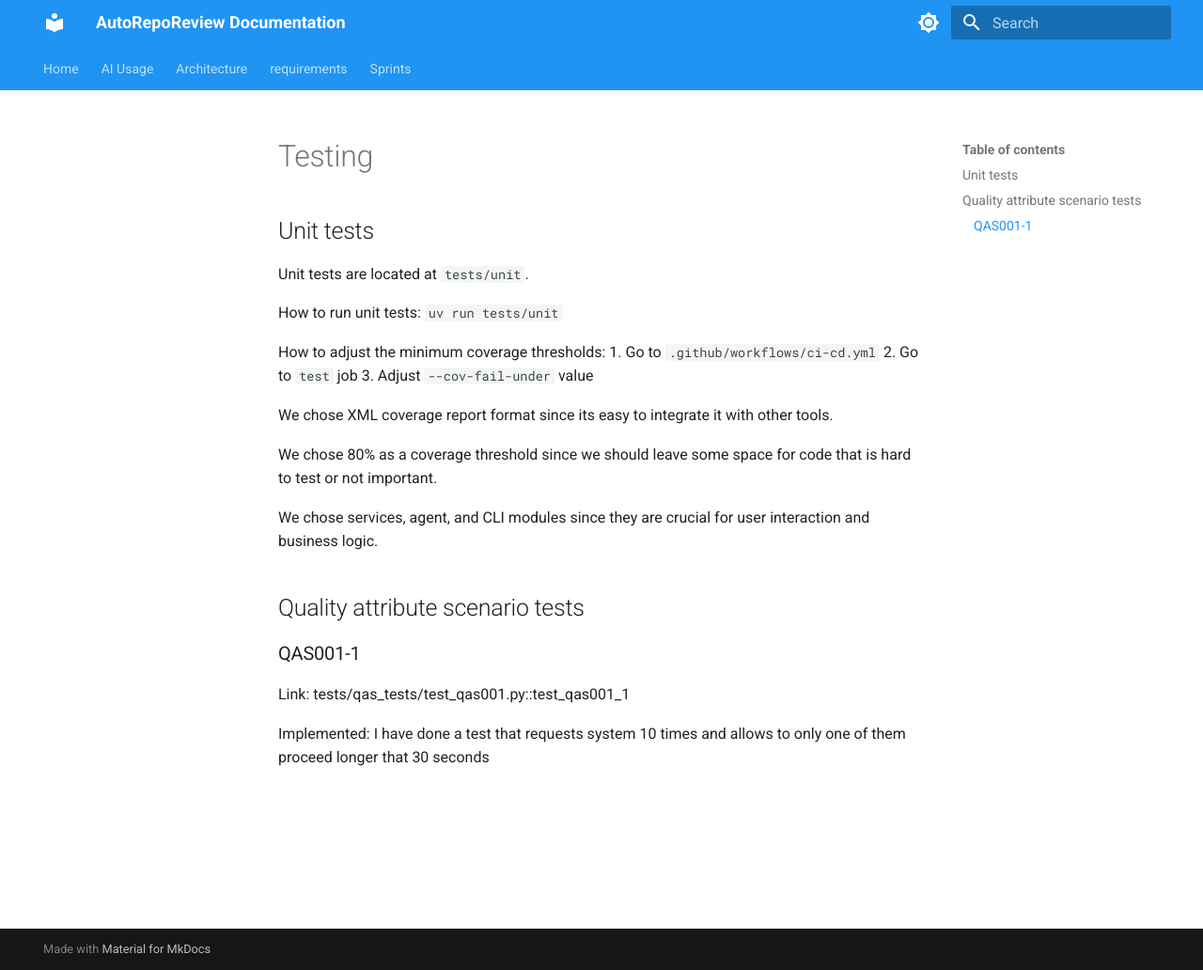
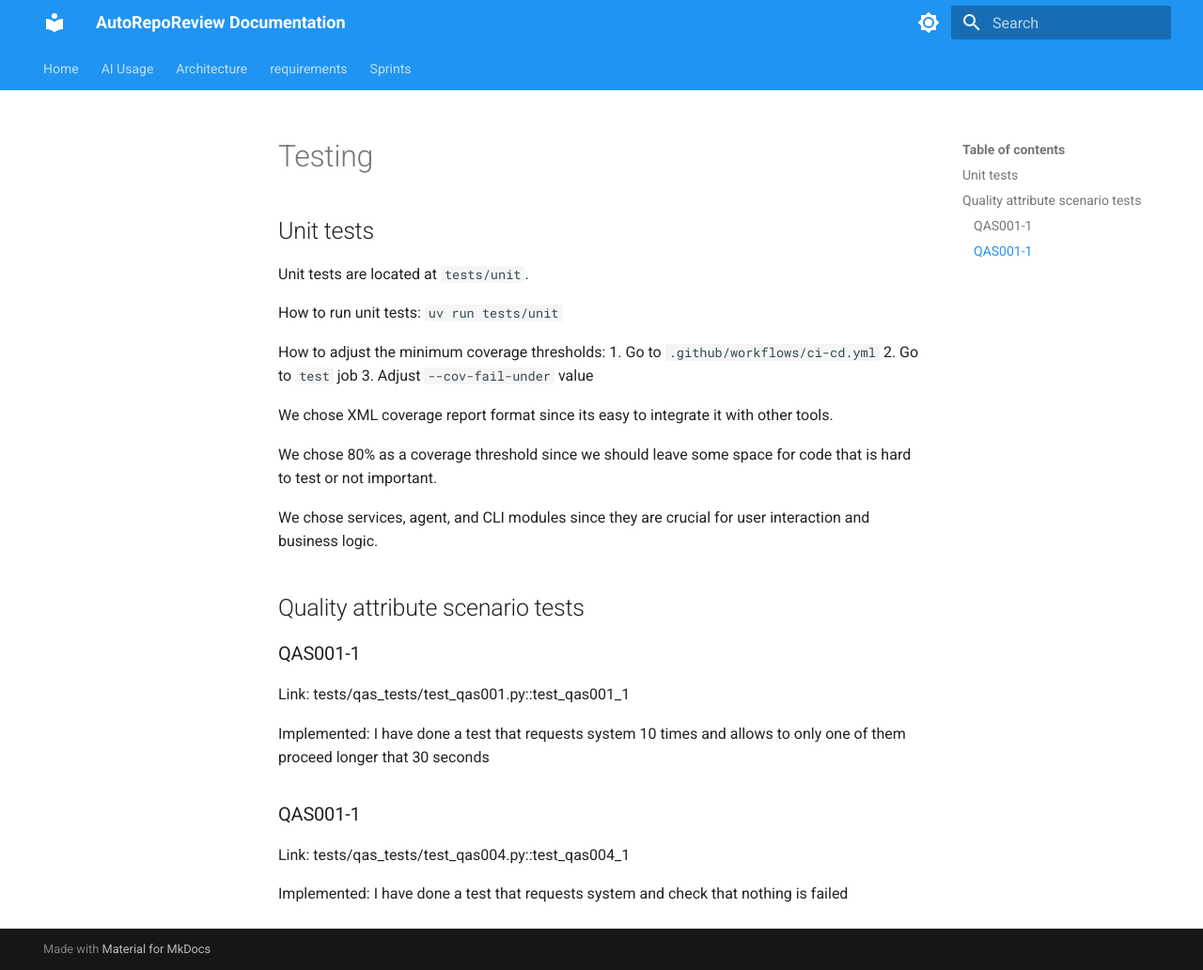
Before and after one commit to AutoRepoReviewITPD/AutoRepoReview, an MkDocs documentation site: the page built from docs/automation/testing.md, in a window 1280 px wide and 1032 px high. Shown: the whole window at 94% size. Built offline with MkDocs 1.6.1 and Material for MkDocs 9.7.7, drawn with Linux system fonts in a browser that asks for light colours.

Commit message:
add about QAS004-1

```diff
--- a/docs/automation/testing.md
+++ b/docs/automation/testing.md
@@ -22,3 +22,9 @@ We chose services, agent, and CLI modules since they are crucial for user intera
 Link: tests/qas_tests/test_qas001.py::test_qas001_1
 
 Implemented: I have done a test that requests system 10 times and allows to only one of them proceed longer that 30 seconds
+
+### QAS001-1
+
+Link: tests/qas_tests/test_qas004.py::test_qas004_1
+
+Implemented: I have done a test that requests system and check that nothing is failed
```
Also changed, not shown: 1 other file.
